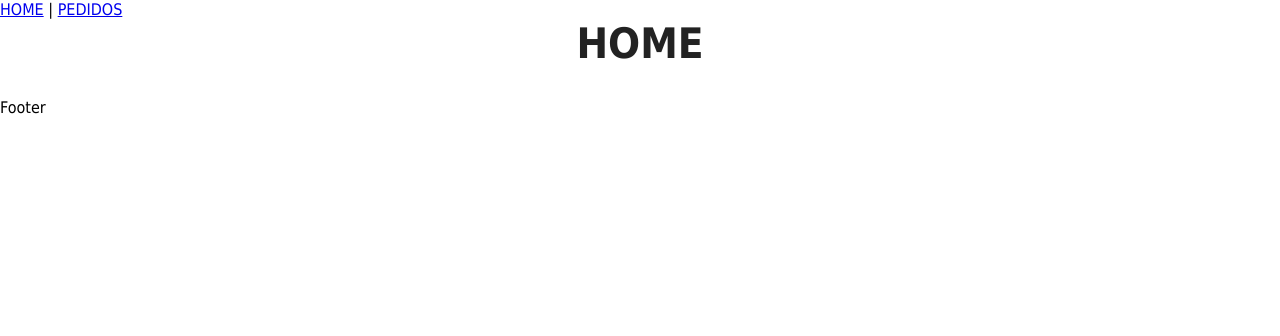
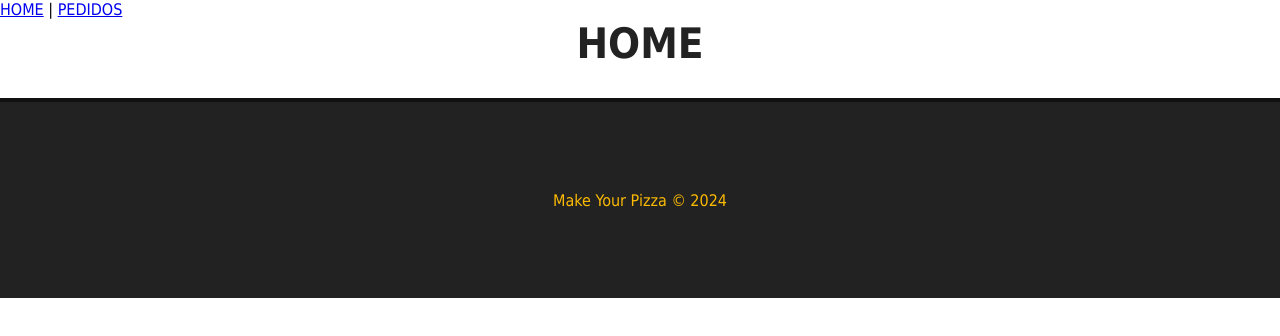
Before and after one commit to victorsantanna/pizzaria-web, a Vue app: page / in a window 1280 px wide. Shown: the top 336 px of the page. Built offline with nearby package versions, Linux system fonts and the light colour scheme.

Commit message:
style: adição da estilização do Footer

```diff
--- a/src/components/Footer.vue
+++ b/src/components/Footer.vue
@@ -1,5 +1,7 @@
 <template>
-    <p>Footer</p>
+    <footer id="footer">
+        <p>Make Your Pizza &copy; 2024</p>
+    </footer>
 </template>
 
 <script>
@@ -11,4 +13,16 @@
 
 <style scoped>
 
+#footer{
+    height: 200px;
+    background-color: #222;
+    border-top: 4px solid #111;
+    color: #FCBA03;
+    display: flex;
+    align-items: center;
+    justify-content: center;
+    bottom: 0;
+    width: 100%;
+}
+
 </style>
```
